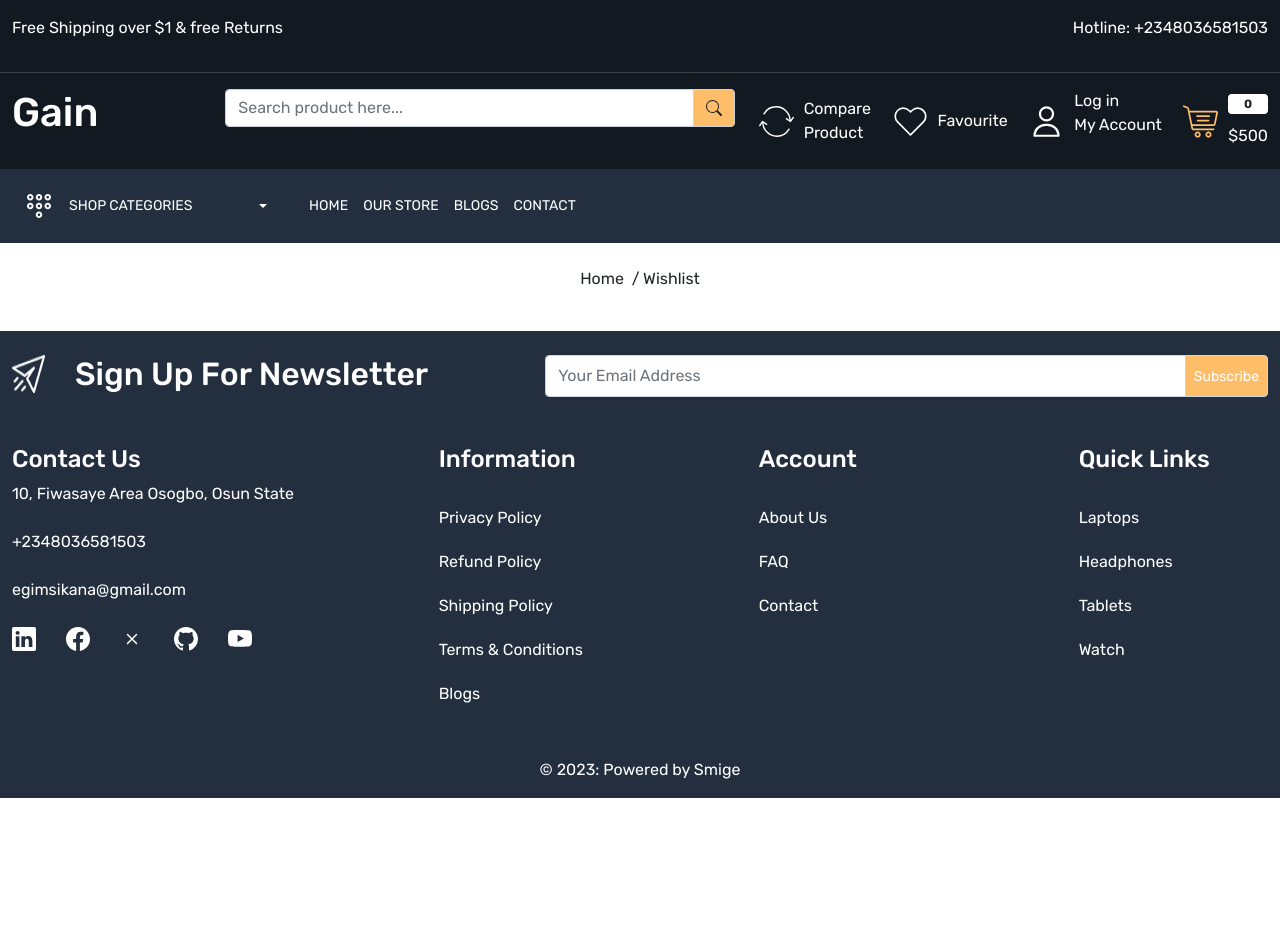
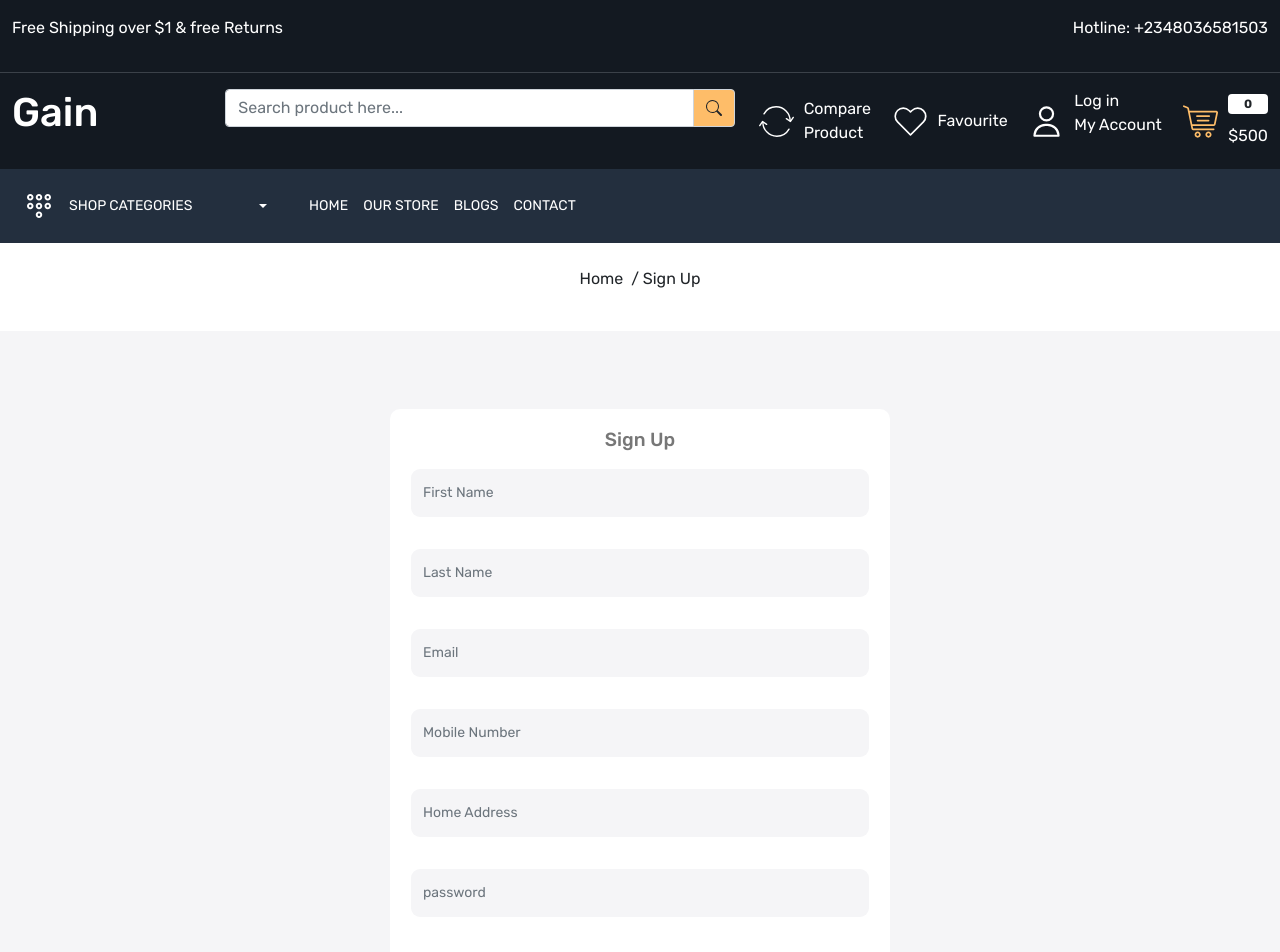
Before and after one commit to smige1/ecommerce-app, a React (Create React App) app: page /signup in a window 1280 px wide. Shown: the top 952 px of the page. Before the commit the page ends 800 px from the top, so only its background shows below. Built offline with nearby package versions, Linux system fonts and the light colour scheme; a web font is replaced by a local one.

Commit message:
login, signup completed

```diff
--- a/src/App.css
+++ b/src/App.css
@@ -538,7 +538,7 @@ footer .input-group-text {
   border-radius: 10px;
 }
 
-.compare-product-card .cross {
+.compare-product-card .cross, .wishlist-card .cross{
   top: 15px;
   right: 15px;
   width: 25px;
@@ -546,14 +546,14 @@ footer .input-group-text {
   cursor: pointer;
 }
 
-.compare-product-details h5.title {
+.compare-product-details h5.title, .wishlist-card {
   font-size: 15px;
   line-height: 22px;
   font-weight: 500;
   color: var(--color-Bd);
 }
 
-.compare-product-card h6.price {
+.compare-product-card h6.price, .wishlist-card {
   font-size: 15px;
   line-height: 22px;
   font-weight: 400;
@@ -567,3 +567,40 @@ footer .input-group-text {
   border-top: 1px solid rgba(0, 0, 0, 0.1);
 }
 /* COMPARE PRODUCT PAGE END */
+
+/* LOGIN-CARD */
+.login-card {
+  padding: 20px;
+  background-color: white;
+  width: 500px;
+  margin: 30px auto;
+  border-radius: 10px;
+}
+
+.login-card h3 {
+  font-size: 19px;
+  font-weight: 500;
+  color: var(--color-Bc);
+}
+.login-card .form-control {
+  height: 50px;
+  background-color: var(--color-Ba);
+  color: var(--color-Aa);
+  font-size: 14px;
+  border-radius: 10px;
+  border-color: transparent;
+}
+.login-card .signup {
+  background-color: var(--color-Ac);
+  color: var(--color-Aa);
+}
+.login-card .signup:hover {
+  background-color: var(--color-Aa);
+  color: white;
+}
+
+.login-card p{
+  font-size: 13px;
+  color: var(--color-Bc);
+}
+/* LOGIN CARD END */
--- a/src/pages/ForgetPassword.jsx
+++ b/src/pages/ForgetPassword.jsx
@@ -1,14 +1,46 @@
-import React from 'react'
+import React from "react";
 import Meta from "../components/Meta";
 import BreadCrumb from "../components/BreadCrumb";
+import { Link } from "react-router-dom";
 
-const ForgetPassword = () => {
+const Login = () => {
   return (
     <>
-    <Meta title={"Wishlist"} />
-    <BreadCrumb title="Wishlist" />
-  </>
-  )
-}
+      <Meta title={"Forget Password"} />
+      <BreadCrumb title="Forget Password" />
+      <div className="login-wrapper py-5 home-wrapper-2">
+        <div className="container-xxl">
+          <div className="row">
+            <div className="col-12">
+              <div className="login-card">
+                <h3 className="text-center mb-3">Reset Your Password</h3>
+                <p className="text-center mt-2 mb-3">
+                    We will send you an email to reset your password
+                </p>
+                <form action="" className="d-flex flex-column gap-30">
+                  <div>
+                    <input
+                      type="email"
+                      name="email"
+                      placeholder="Email"
+                      className="form-control"
+                    />
+                  </div>
+                  <div>
 
-export default ForgetPassword
+                    <div className="mt-3 d-flex justify-content-center flex-column gap-15 align-items-center">
+                        <button className="button border-0" type="submit">Submit</button>
+                        <Link to="/login">Cancel</Link>
+                    </div>
+                  </div>
+                </form>
+              </div>
+            </div>
+          </div>
+        </div>
+      </div>
+    </>
+  );
+};
+
+export default Login;
--- a/src/pages/Login.jsx
+++ b/src/pages/Login.jsx
@@ -1,14 +1,52 @@
-import React from 'react'
+import React from "react";
 import Meta from "../components/Meta";
 import BreadCrumb from "../components/BreadCrumb";
+import { Link } from "react-router-dom";
 
 const Login = () => {
   return (
     <>
-    <Meta title={"Wishlist"} />
-    <BreadCrumb title="Wishlist" />
-  </>
-  )
-}
+      <Meta title={"login"} />
+      <BreadCrumb title="Login" />
+      <div className="login-wrapper py-5 home-wrapper-2">
+        <div className="container-xxl">
+          <div className="row">
+            <div className="col-12">
+              <div className="login-card">
+                <h3 className="text-center mb-3">Login</h3>
+                <form action="" className="d-flex flex-column gap-30">
+                  <div>
+                    <input
+                      type="email"
+                      name="email"
+                      placeholder="Email"
+                      className="form-control"
+                    />
+                  </div>
+                  <div>
+                    <input
+                      type="password"
+                      name="password"
+                      placeholder="password"
+                      className="form-control"
+                    />
+                  </div>
+                  <div>
+                    <Link to="/forget-password">Forget Password?</Link>
 
-export default Login
+                    <div className="mt-3 d-flex justify-content-center gap-15 align-items-center">
+                        <button className="button border-0">Login</button>
+                        <Link className="button signup">SignUp</Link>
+                    </div>
+                  </div>
+                </form>
+              </div>
+            </div>
+          </div>
+        </div>
+      </div>
+    </>
+  );
+};
+
+export default Login;
--- a/src/pages/ResetPassword.jsx
+++ b/src/pages/ResetPassword.jsx
@@ -1,14 +1,52 @@
-import React from 'react'
+import React from "react";
 import Meta from "../components/Meta";
 import BreadCrumb from "../components/BreadCrumb";
+import { Link } from "react-router-dom";
 
-const ResetPassword = () => {
+const Login = () => {
   return (
     <>
-    <Meta title={"Wishlist"} />
-    <BreadCrumb title="Wishlist" />
-  </>
-  )
-}
+      <Meta title={"Reset Password"} />
+      <BreadCrumb title="Reset Password" />
+      <div className="login-wrapper py-5 home-wrapper-2">
+        <div className="container-xxl">
+          <div className="row">
+            <div className="col-12">
+              <div className="login-card">
+                <h3 className="text-center mb-3">Reset Password</h3>
 
-export default ResetPassword
+                <form action="" className="d-flex flex-column gap-30">
+                  <div>
+                    <input
+                      type="password"
+                      name="password"
+                      placeholder="password"
+                      className="form-control"
+                    />
+                  </div>
+                  <div>
+                    <input
+                      type="password"
+                      name="confpassword"
+                      placeholder="Confirm password"
+                      className="form-control"
+                    />
+                  </div>
+                  <div>
+
+                    <div className="mt-3 d-flex justify-content-center flex-column gap-15 align-items-center">
+                        <button className="button border-0" type="submit">OK</button>
+
+                    </div>
+                  </div>
+                </form>
+              </div>
+            </div>
+          </div>
+        </div>
+      </div>
+    </>
+  );
+};
+
+export default Login;
--- a/src/pages/Signup.jsx
+++ b/src/pages/Signup.jsx
@@ -1,14 +1,82 @@
-import React from 'react'
+import React from "react";
 import Meta from "../components/Meta";
 import BreadCrumb from "../components/BreadCrumb";
+import { Link } from "react-router-dom";
 
-const Signup = () => {
+const Login = () => {
   return (
     <>
-      <Meta title={"Wishlist"} />
-      <BreadCrumb title="Wishlist" />
+      <Meta title={"Sign Up"} />
+      <BreadCrumb title="Sign Up" />
+      <div className="login-wrapper py-5 home-wrapper-2">
+        <div className="container-xxl">
+          <div className="row">
+            <div className="col-12">
+              <div className="login-card">
+                <h3 className="text-center mb-3">Sign Up</h3>
+                <form action="" className="d-flex flex-column gap-30">
+                  <div>
+                    <input
+                      type="Firstname"
+                      name="Firstname"
+                      placeholder="First Name"
+                      className="form-control"
+                    />
+                  </div>
+                  <div>
+                    <input
+                      type="lastname"
+                      name="lastname"
+                      placeholder="Last Name"
+                      className="form-control"
+                    />
+                  </div>
+                  <div>
+                    <input
+                      type="email"
+                      name="email"
+                      placeholder="Email"
+                      className="form-control"
+                    />
+                  </div>
+                  <div>
+                    <input
+                      type="tel"
+                      name="tel"
+                      placeholder="Mobile Number"
+                      className="form-control"
+                    />
+                  </div>
+                  <div>
+                    <input
+                      type="address"
+                      name="address"
+                      placeholder="Home Address"
+                      className="form-control"
+                    />
+                  </div>
+                  <div>
+                    <input
+                      type="password"
+                      name="password"
+                      placeholder="password"
+                      className="form-control"
+                    />
+                  </div>
+                  <div>
+
+                    <div className="mt-3 d-flex justify-content-center gap-15 align-items-center">
+                        <button className="button border-0">Sign Up</button>
+                    </div>
+                  </div>
+                </form>
+              </div>
+            </div>
+          </div>
+        </div>
+      </div>
     </>
-  )
-}
+  );
+};
 
-export default Signup
+export default Login;
--- a/src/pages/Wishlist.jsx
+++ b/src/pages/Wishlist.jsx
@@ -7,7 +7,63 @@ const Wishlist = () => {
     <>
       <Meta title={"Wishlist"} />
       <BreadCrumb title="Favourite" />
-      <div className="wishlist-wrapper home-wrapper-2 py-5"></div>
+      <div className="wishlist-wrapper home-wrapper-2 py-5">
+        <div className="container-xxl">
+          <div className="row">
+            <div className="col-3">
+              <div className="wishlist-card position-relative">
+                <img
+                  src="images/cross.svg"
+                  alt="cross"
+                  className="position-absolute cross img-fluid"
+                />
+                <div className="wishlist-card-image">
+                  <img src="images/watch.jpg" alt="watch" className="img-fluid w-100" />
+                </div>
+                <div className="py-3 px-3">
+                  <h5 className="title">wellcome to osunstate</h5>
+                  <h6 className="price">$ 100</h6>
+
+                      </div>
+                    </div>
+                  </div>
+                  <div className="col-3">
+              <div className="wishlist-card position-relative">
+                <img
+                  src="images/cross.svg"
+                  alt="cross"
+                  className="position-absolute cross img-fluid"
+                />
+                <div className="wishlist-card-image">
+                  <img src="images/watch.jpg" alt="watch" className="img-fluid w-100" />
+                </div>
+                <div className="py-3 px-3">
+                  <h5 className="title">wellcome to osunstate</h5>
+                  <h6 className="price">$ 100</h6>
+
+                      </div>
+                    </div>
+                  </div>
+                  <div className="col-3">
+              <div className="wishlist-card position-relative">
+                <img
+                  src="images/cross.svg"
+                  alt="cross"
+                  className="position-absolute cross img-fluid"
+                />
+                <div className="wishlist-card-image">
+                  <img src="images/watch.jpg" alt="watch" className="img-fluid w-100" />
+                </div>
+                <div className="py-3 px-3">
+                  <h5 className="title">wellcome to osunstate</h5>
+                  <h6 className="price">$ 100</h6>
+
+                      </div>
+                    </div>
+                  </div>
+                </div>
+              </div>
+            </div>
     </>
   );
 };
```
